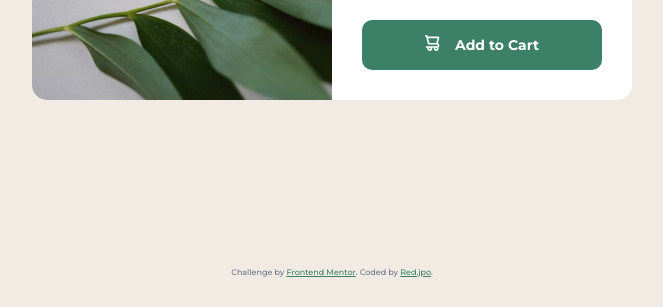
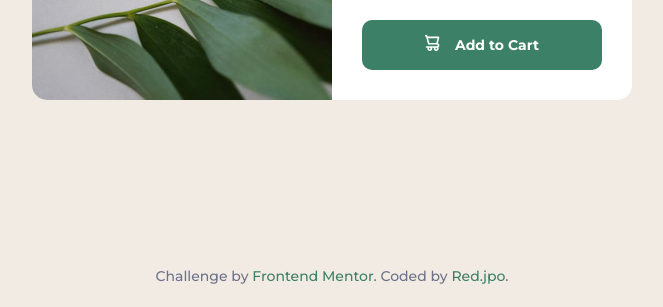
Before and after one commit to red-jpo/Product-Preview-Card-Component-Solution, a plain HTML site: page index.html in a window 1280 px wide. Shown: the part 517-824 px from the top of the page, without its empty margins (308-971 px from the left). Before the commit the page ends 800 px from the top, so only its background shows below. Drawn offline with Linux system fonts and the light colour scheme.

Commit message:
Update Style.css

```diff
--- a/Style.css
+++ b/Style.css
@@ -107,19 +107,17 @@ section {
 
 .attribution {
     font-family: 'Montserrat', sans-serif;
-    height: 2vh;
-    /*sets the height to 2% of the viewport height to fit with the main element
-    without creating a scroll bar*/
-    font-size: 0.5rem;
+    height: 5vh;
     text-align: center;
 }
 
 .attribution a {
     color: hsl(158, 36%, 37%);
+      text-decoration: none;
 }
 
 @media only screen and (max-width: 699px) {
-    /*Apply the styles bellow to devices with a maximum screen of 500 pixels*/
+    /*Apply the styles bellow to devices with a maximum screen of 699 pixels*/
 
     section {
         grid-template-columns: 1fr;
```
